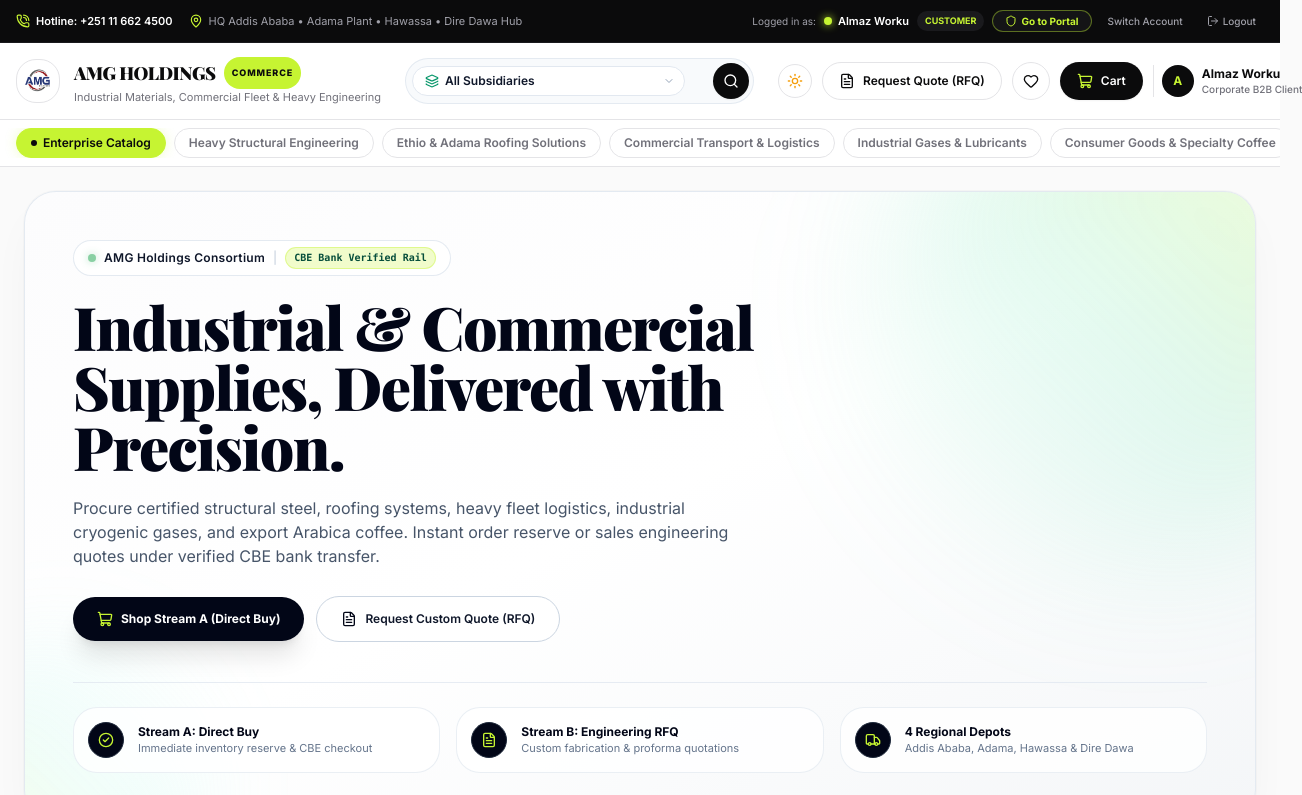
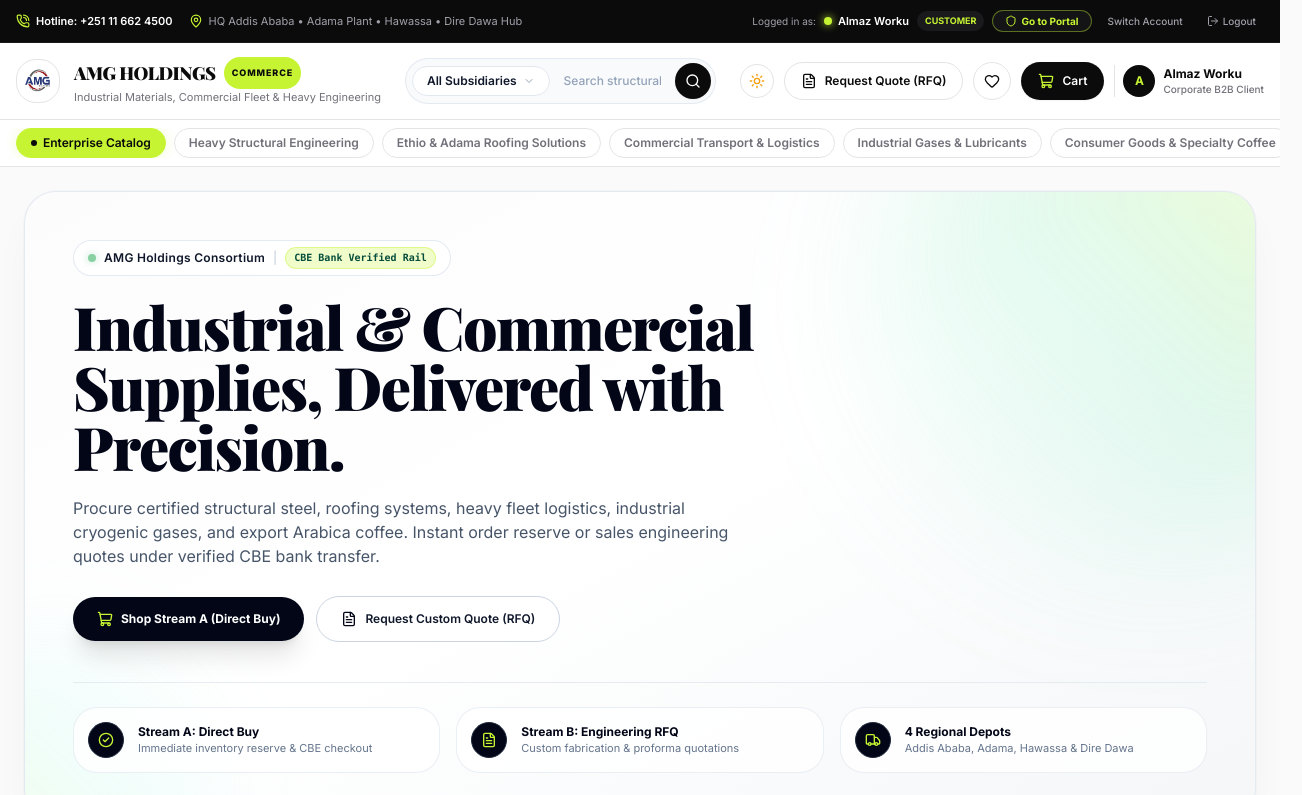
Before and after one commit to amoori01/E-Commerce, a Next.js app: page / in a window 1280 px wide. Shown: the top 795 px of the page, 1302 px wide, since content can reach past the window. Built offline with nearby package versions, Linux system fonts and the light colour scheme; a web font is replaced by a local one.

Commit message:
Elevate search bar: remove icon clutter and add executive subsidiary popover dropdown

```diff
--- a/src/components/layout/Navbar.tsx
+++ b/src/components/layout/Navbar.tsx
@@ -1,6 +1,6 @@
 'use client';
 
-import React, { useState } from 'react';
+import React, { useState, useEffect, useRef } from 'react';
 import Link from 'next/link';
 import Image from 'next/image';
 import { usePathname, useRouter } from 'next/navigation';
@@ -28,8 +28,17 @@ import {
   LogOut,
   LogIn,
   ExternalLink,
-  ArrowLeft
+  ArrowLeft,
+  Check,
 } from 'lucide-react';
+
+const SUBSIDIARY_TAGLINES: Record<string, string> = {
+  'amg-heavy-steel': 'Heavy Structural Steel, PEB Buildings & Crane Gantries',
+  'amg-roofing': 'Ethio & Adama Pre-Painted Tiles, Corrugated & Gutters',
+  'amg-transport': 'Commercial Transport Fleet, Sinotruk HOWO & BPW Trailers',
+  'amg-gas-lubricants': 'Industrial Cryogenic LOX/LN2 & Extreme Pressure Oils',
+  'amg-coffee': 'Ethiopian Specialty Arabica Coffee Beans (Export Grade)',
+};
 
 export function Navbar() {
   const pathname = usePathname();
@@ -39,9 +48,23 @@ export function Navbar() {
   const { wishlistCount } = useWishlist();
   const [searchQuery, setSearchQuery] = useState('');
   const [searchSubsidiary, setSearchSubsidiary] = useState('all');
+  const [isSubDropdownOpen, setIsSubDropdownOpen] = useState(false);
+  const subDropdownRef = useRef<HTMLDivElement>(null);
   const [activeSubSlug, setActiveSubSlug] = useState<string>('all');
 
-  React.useEffect(() => {
+  useEffect(() => {
+    function handleClickOutside(event: MouseEvent) {
+      if (subDropdownRef.current && !subDropdownRef.current.contains(event.target as Node)) {
+        setIsSubDropdownOpen(false);
+      }
+    }
+    if (isSubDropdownOpen) {
+      document.addEventListener('mousedown', handleClickOutside);
+      return () => document.removeEventListener('mousedown', handleClickOutside);
+    }
+  }, [isSubDropdownOpen]);
+
+  useEffect(() => {
     const updateActive = () => {
       if (typeof window !== 'undefined') {
         const params = new URLSearchParams(window.location.search);
@@ -360,27 +383,100 @@ export function Navbar() {
           onSubmit={handleSearch}
           className="hidden lg:flex flex-1 max-w-2xl items-center bg-slate-50/90 dark:bg-[#141416]/90 hover:bg-white dark:hover:bg-[#18181B] border border-slate-200/90 dark:border-[#2A2A2E] hover:border-slate-400 dark:hover:border-[#C6F432]/50 focus-within:bg-white dark:focus-within:bg-[#0E0E10] focus-within:border-slate-900 dark:focus-within:border-[#C6F432] focus-within:ring-4 focus-within:ring-[#C6F432]/10 dark:focus-within:ring-[#C6F432]/15 rounded-full p-1 pl-1.5 transition-all duration-300 shadow-xs backdrop-blur-md"
         >
-          {/* Subsidiary Filter Pill */}
-          <div className="relative flex items-center shrink-0">
-            <div className="flex items-center space-x-1.5 px-3 py-1.5 rounded-full bg-white dark:bg-[#1E1E22] border border-slate-200 dark:border-[#2D2D32] text-slate-800 dark:text-white text-xs font-semibold shadow-2xs hover:border-slate-400 dark:hover:border-[#C6F432]/40 transition-colors cursor-pointer group/sub">
-              <Layers className="w-3.5 h-3.5 text-emerald-600 dark:text-[#C6F432] shrink-0" />
-              <select
-                value={searchSubsidiary}
-                onChange={(e) => setSearchSubsidiary(e.target.value)}
-                className="bg-transparent text-slate-900 dark:text-white text-xs font-semibold focus:outline-none cursor-pointer appearance-none pr-4"
-                aria-label="Filter search by subsidiary"
-              >
-                <option value="all" className="bg-white dark:bg-[#141416] text-slate-900 dark:text-white">
-                  All Subsidiaries
-                </option>
-                {SUBSIDIARIES.map((sub) => (
-                  <option key={sub.id} value={sub.slug} className="bg-white dark:bg-[#141416] text-slate-900 dark:text-white">
-                    {sub.name.replace('AMG ', '')}
-                  </option>
-                ))}
-              </select>
-              <ChevronDown className="w-3 h-3 text-slate-400 dark:text-[#A1A1AA] absolute right-2.5 pointer-events-none group-hover/sub:text-slate-900 dark:group-hover/sub:text-white transition-colors" />
-            </div>
+          {/* Subsidiary Filter Popover (Clean custom dropdown without clutter icon) */}
+          <div ref={subDropdownRef} className="relative flex items-center shrink-0">
+            <button
+              type="button"
+              onClick={() => setIsSubDropdownOpen(!isSubDropdownOpen)}
+              className="flex items-center space-x-1.5 px-3.5 py-1.5 rounded-full bg-white dark:bg-[#1E1E22] border border-slate-200 dark:border-[#2D2D32] hover:border-slate-400 dark:hover:border-[#C6F432]/50 text-slate-900 dark:text-white text-xs font-semibold shadow-2xs transition-colors cursor-pointer select-none"
+            >
+              <span>
+                {searchSubsidiary === 'all'
+                  ? 'All Subsidiaries'
+                  : SUBSIDIARIES.find((s) => s.slug === searchSubsidiary)?.name.replace('AMG ', '') || 'All Subsidiaries'}
+              </span>
+              <ChevronDown
+                className={`w-3 h-3 text-slate-400 dark:text-[#A1A1AA] transition-transform duration-200 ${
+                  isSubDropdownOpen ? 'rotate-180 text-slate-900 dark:text-white' : ''
+                }`}
+              />
+            </button>
+
+            {/* Custom Popover Menu */}
+            {isSubDropdownOpen && (
+              <div className="absolute left-0 top-full mt-2 w-80 bg-white dark:bg-[#141416] border border-slate-200 dark:border-[#2A2A2E] rounded-2xl shadow-2xl p-2 z-50 text-xs animate-in fade-in zoom-in-95 backdrop-blur-xl">
+                <div className="px-3 py-2 text-[10px] font-bold uppercase tracking-wider text-slate-400 dark:text-[#71717A] border-b border-slate-100 dark:border-[#222225] flex items-center justify-between">
+                  <span>Filter Search By Subsidiary</span>
+                  <span className="font-mono text-emerald-600 dark:text-[#C6F432]">5 Subsidiaries</span>
+                </div>
+
+                <div className="space-y-1 pt-1.5 max-h-72 overflow-y-auto scrollbar-none">
+                  {/* All Subsidiaries option */}
+                  <button
+                    type="button"
+                    onClick={() => {
+                      setSearchSubsidiary('all');
+                      setIsSubDropdownOpen(false);
+                    }}
+                    className={`w-full text-left p-2.5 rounded-xl transition-all flex items-center justify-between ${
+                      searchSubsidiary === 'all'
+                        ? 'bg-[#C6F432]/15 text-slate-950 dark:text-[#C6F432] font-bold border border-[#C6F432]/30'
+                        : 'text-slate-700 dark:text-[#D4D4D8] hover:bg-slate-100 dark:hover:bg-[#1E1E22]'
+                    }`}
+                  >
+                    <div>
+                      <div className="font-bold flex items-center space-x-1.5">
+                        <span>All Subsidiaries</span>
+                        {searchSubsidiary === 'all' && (
+                          <span className="w-1.5 h-1.5 rounded-full bg-[#16A34A] dark:bg-[#C6F432]" />
+                        )}
+                      </div>
+                      <div className="text-[10px] text-slate-500 dark:text-[#71717A] font-normal">
+                        Consortium-wide catalog across all 5 industrial sectors
+                      </div>
+                    </div>
+                    {searchSubsidiary === 'all' && (
+                      <Check className="w-4 h-4 text-emerald-600 dark:text-[#C6F432] shrink-0" />
+                    )}
+                  </button>
+
+                  {/* Each Sister Company */}
+                  {SUBSIDIARIES.map((sub) => {
+                    const isSelected = searchSubsidiary === sub.slug;
+                    return (
+                      <button
+                        key={sub.id}
+                        type="button"
+                        onClick={() => {
+                          setSearchSubsidiary(sub.slug);
+                          setIsSubDropdownOpen(false);
+                        }}
+                        className={`w-full text-left p-2.5 rounded-xl transition-all flex items-center justify-between ${
+                          isSelected
+                            ? 'bg-[#C6F432]/15 text-slate-950 dark:text-[#C6F432] font-bold border border-[#C6F432]/30'
+                            : 'text-slate-700 dark:text-[#D4D4D8] hover:bg-slate-100 dark:hover:bg-[#1E1E22]'
+                        }`}
+                      >
+                        <div>
+                          <div className="font-bold flex items-center space-x-1.5">
+                            <span>{sub.name.replace('AMG ', '')}</span>
+                            {isSelected && (
+                              <span className="w-1.5 h-1.5 rounded-full bg-[#16A34A] dark:bg-[#C6F432]" />
+                            )}
+                          </div>
+                          <div className="text-[10px] text-slate-500 dark:text-[#71717A] font-normal">
+                            {SUBSIDIARY_TAGLINES[sub.slug] || sub.description}
+                          </div>
+                        </div>
+                        {isSelected && (
+                          <Check className="w-4 h-4 text-emerald-600 dark:text-[#C6F432] shrink-0" />
+                        )}
+                      </button>
+                    );
+                  })}
+                </div>
+              </div>
+            )}
           </div>
 
           {/* Search Query Input */}
```
